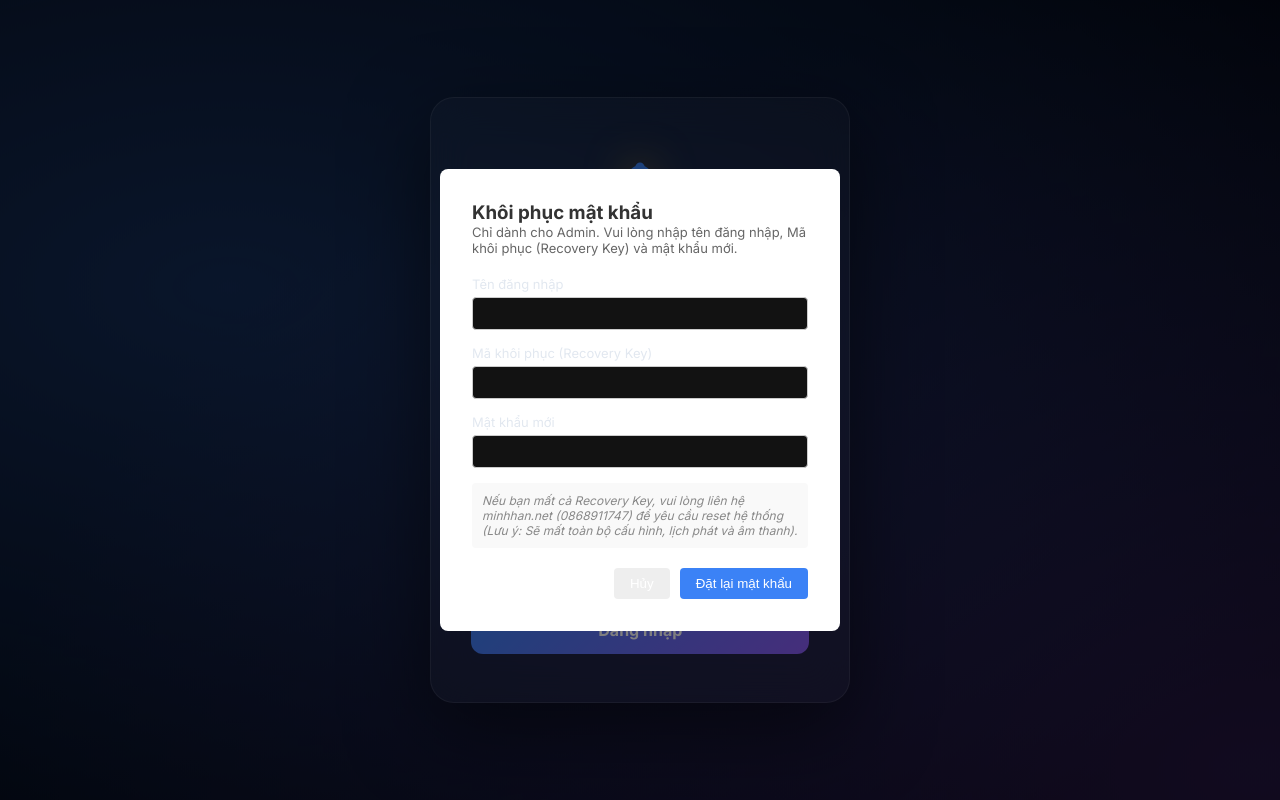
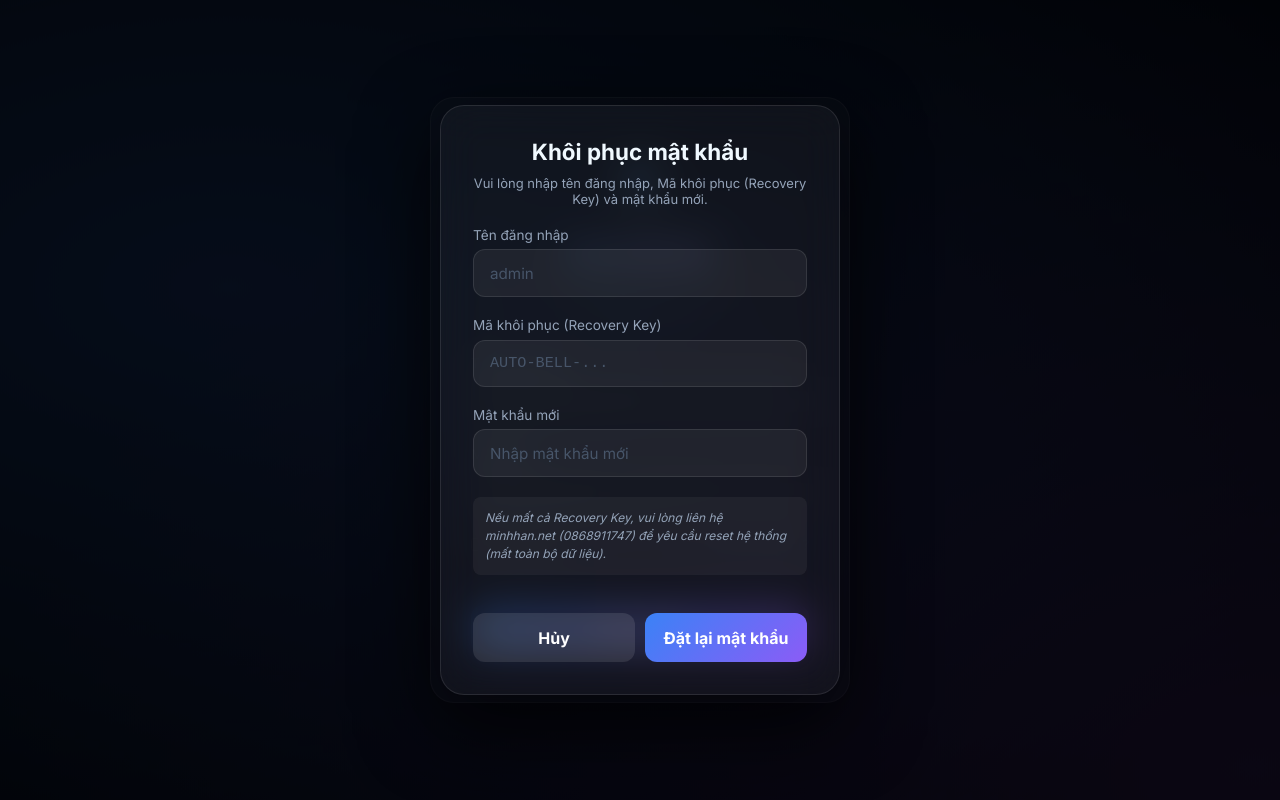
Before and after one commit to hanmn1k99/auto-bell-by-minhhan.net, a React (Vite) app in the folder frontend/: page /login in a window 1280 px wide. Both pictures are taken after a click on the link "Quên mật khẩu?". Built offline with nearby package versions, Linux system fonts and the light colour scheme; no server answers.

Commit message:
style: fix forgot password colors, single user form and translate roles

```diff
--- a/frontend/src/AdminPage.tsx
+++ b/frontend/src/AdminPage.tsx
@@ -42,6 +42,9 @@ export default function AdminPage() {
   const navigate = useNavigate();
   const [tab, setTab] = useState<'dashboard' | 'files' | 'playlists' | 'schedules' | 'bells' | 'devices' | 'settings' | 'users'>('dashboard');
   const [userRole, setUserRole] = useState<'ADMIN' | 'OPERATOR'>('OPERATOR');
+
+  const [showUserForm, setShowUserForm] = useState(false);
+  const [newUser, setNewUser] = useState({ username: '', password: '', role: 'OPERATOR' });
 
   // Data
   const [files, setFiles] = useState<AudioFile[]>([]);
@@ -1052,17 +1055,13 @@ export default function AdminPage() {
   }, [tab, userRole]);
 
   const Users = () => {
-    const createUser = async () => {
-      const username = await customPrompt('Nhập tên đăng nhập:');
-      if (!username) return;
-      const password = await customPrompt('Nhập mật khẩu cho người dùng này:');
-      if (!password) return;
-      const roleStr = await customPrompt('Nhập quyền (ADMIN hoặc OPERATOR):', 'OPERATOR');
-      const role = roleStr?.toUpperCase() === 'ADMIN' ? 'ADMIN' : 'OPERATOR';
-
+    const handleCreateUser = async (e: React.FormEvent) => {
+      e.preventDefault();
       try {
-        await api.post('/api/users', { username, password, role });
+        await api.post('/api/users', newUser);
         notify('Đã tạo tài khoản');
+        setShowUserForm(false);
+        setNewUser({ username: '', password: '', role: 'OPERATOR' });
         fetchUsers();
       } catch (err: any) {
         notify(err.response?.data?.error || 'Lỗi tạo tài khoản', 'err');
@@ -1093,7 +1092,8 @@ export default function AdminPage() {
 
     const changeRole = async (id: number, currentRole: string) => {
       const newRole = currentRole === 'ADMIN' ? 'OPERATOR' : 'ADMIN';
-      if (!(await customConfirm(`Đổi quyền người dùng này thành ${newRole}?`))) return;
+      const roleName = newRole === 'ADMIN' ? 'Quản trị viên' : 'Vận hành';
+      if (!(await customConfirm(`Đổi quyền người dùng này thành ${roleName}?`))) return;
       try {
         await api.put(`/api/users/${id}`, { role: newRole });
         notify('Đã đổi quyền');
@@ -1107,18 +1107,46 @@ export default function AdminPage() {
       <div className="card">
         <div style={{ display: 'flex', justifyContent: 'space-between', alignItems: 'center', marginBottom: '2rem' }}>
           <h2>Quản lý Tài khoản</h2>
-          <button className="btn btn-primary btn-sm" onClick={createUser}>{React.createElement('ion-icon', { name: 'add-outline' })} Tạo tài khoản</button>
+          <button className="btn btn-primary btn-sm" onClick={() => setShowUserForm(true)}>{React.createElement('ion-icon', { name: 'add-outline' })} Tạo tài khoản</button>
         </div>
+
+        {showUserForm && (
+          <div style={{ background: 'rgba(255,255,255,0.02)', border: '1px solid var(--border)', borderRadius: '12px', padding: '1.5rem', marginBottom: '2rem' }}>
+            <h3 style={{ marginTop: 0, marginBottom: '1.5rem' }}>Thêm tài khoản mới</h3>
+            <form onSubmit={handleCreateUser} style={{ display: 'flex', flexDirection: 'column', gap: '1rem' }}>
+              <div>
+                <label style={{ display: 'block', fontSize: '0.9rem', marginBottom: '0.5rem', color: 'var(--text-muted)' }}>Tên đăng nhập</label>
+                <input type="text" className="input" value={newUser.username} onChange={e => setNewUser({...newUser, username: e.target.value})} required />
+              </div>
+              <div>
+                <label style={{ display: 'block', fontSize: '0.9rem', marginBottom: '0.5rem', color: 'var(--text-muted)' }}>Mật khẩu</label>
+                <input type="password" className="input" value={newUser.password} onChange={e => setNewUser({...newUser, password: e.target.value})} required />
+              </div>
+              <div>
+                <label style={{ display: 'block', fontSize: '0.9rem', marginBottom: '0.5rem', color: 'var(--text-muted)' }}>Phân quyền</label>
+                <select className="input" value={newUser.role} onChange={e => setNewUser({...newUser, role: e.target.value})}>
+                  <option value="OPERATOR">Vận hành (Chỉ chỉnh nhạc)</option>
+                  <option value="ADMIN">Quản trị viên (Toàn quyền)</option>
+                </select>
+              </div>
+              <div style={{ display: 'flex', gap: '1rem', marginTop: '0.5rem' }}>
+                <button type="button" className="btn btn-outline" onClick={() => setShowUserForm(false)}>Hủy</button>
+                <button type="submit" className="btn btn-primary">Xác nhận tạo</button>
+              </div>
+            </form>
+          </div>
+        )}
+
         <div style={{ display: 'grid', gap: '1rem', gridTemplateColumns: 'repeat(auto-fill, minmax(300px, 1fr))' }}>
           {usersList.map(u => (
             <div key={u.id} style={{
               background: 'rgba(255,255,255,0.02)', border: '1px solid var(--border)', borderRadius: '12px', padding: '1.25rem',
               display: 'flex', flexDirection: 'column', gap: '0.75rem'
             }}>
-              <div style={{ display: 'flex', justifyContent: 'space-between' }}>
+              <div style={{ display: 'flex', justifyContent: 'space-between', alignItems: 'center' }}>
                 <strong style={{ fontSize: '1.1rem' }}>{u.username}</strong>
                 <span style={{ fontSize: '0.75rem', padding: '0.2rem 0.5rem', borderRadius: '4px', background: u.role === 'ADMIN' ? 'rgba(239,68,68,0.1)' : 'rgba(16,185,129,0.1)', color: u.role === 'ADMIN' ? '#ef4444' : '#10b981', fontWeight: 600 }}>
-                  {u.role}
+                  {u.role === 'ADMIN' ? 'Quản trị viên' : 'Vận hành'}
                 </span>
               </div>
               <div style={{ fontSize: '0.85rem', color: 'var(--text-muted)' }}>
--- a/frontend/src/LoginPage.tsx
+++ b/frontend/src/LoginPage.tsx
@@ -126,34 +126,35 @@ export default function LoginPage() {
       </div>
 
       {showForgot && (
-        <div style={{ position: 'fixed', inset: 0, background: 'rgba(0,0,0,0.5)', display: 'flex', alignItems: 'center', justifyContent: 'center', zIndex: 9999 }}>
-          <div style={{ background: '#fff', padding: '2rem', borderRadius: 8, width: '100%', maxWidth: 400 }}>
-            <h3 style={{ marginTop: 0, color: '#333' }}>Khôi phục mật khẩu</h3>
-            <p style={{ fontSize: 13, color: '#666', marginBottom: 20 }}>
-              Chỉ dành cho Admin. Vui lòng nhập tên đăng nhập, Mã khôi phục (Recovery Key) và mật khẩu mới.
+        <div style={{ position: 'fixed', inset: 0, background: 'rgba(0,0,0,0.7)', display: 'flex', alignItems: 'center', justifyContent: 'center', zIndex: 9999 }}>
+          <div className="login-card" style={{ maxWidth: 400, margin: '0 20px', padding: '2rem' }}>
+            <h3 style={{ marginTop: 0, color: '#f0f9ff', fontSize: '1.4rem', marginBottom: 10 }}>Khôi phục mật khẩu</h3>
+            <p style={{ fontSize: 13, color: '#94a3b8', marginBottom: 20 }}>
+              Vui lòng nhập tên đăng nhập, Mã khôi phục (Recovery Key) và mật khẩu mới.
             </p>
-            <form onSubmit={handleForgotSubmit}>
-              <div style={{ marginBottom: 15 }}>
-                <label style={{ display: 'block', fontSize: 13, marginBottom: 5 }}>Tên đăng nhập</label>
-                <input type="text" value={username} onChange={e => setUsername(e.target.value)} required style={{ width: '100%', padding: 8, border: '1px solid #ccc', borderRadius: 4, boxSizing: 'border-box' }} />
+            <form onSubmit={handleForgotSubmit} className="login-form">
+              <div className="login-field">
+                <label>Tên đăng nhập</label>
+                <input type="text" value={username} onChange={e => setUsername(e.target.value)} required placeholder="admin" />
               </div>
-              <div style={{ marginBottom: 15 }}>
-                <label style={{ display: 'block', fontSize: 13, marginBottom: 5 }}>Mã khôi phục (Recovery Key)</label>
-                <input type="text" value={recoveryKey} onChange={e => setRecoveryKey(e.target.value)} required style={{ width: '100%', padding: 8, border: '1px solid #ccc', borderRadius: 4, boxSizing: 'border-box', fontFamily: 'monospace' }} />
+              <div className="login-field">
+                <label>Mã khôi phục (Recovery Key)</label>
+                <input type="text" value={recoveryKey} onChange={e => setRecoveryKey(e.target.value)} required style={{ fontFamily: 'monospace' }} placeholder="AUTO-BELL-..." />
               </div>
-              <div style={{ marginBottom: 15 }}>
-                <label style={{ display: 'block', fontSize: 13, marginBottom: 5 }}>Mật khẩu mới</label>
-                <input type="password" value={newPassword} onChange={e => setNewPassword(e.target.value)} required style={{ width: '100%', padding: 8, border: '1px solid #ccc', borderRadius: 4, boxSizing: 'border-box' }} />
-              </div>
-              {forgotMsg && <div style={{ fontSize: 13, color: forgotMsg.includes('thành công') ? 'green' : 'red', marginBottom: 10 }}>{forgotMsg}</div>}
-
-              <div style={{ fontSize: 12, color: '#888', marginBottom: 20, fontStyle: 'italic', background: '#f9f9f9', padding: 10, borderRadius: 4 }}>
-                Nếu bạn mất cả Recovery Key, vui lòng liên hệ minhhan.net (0868911747) để yêu cầu reset hệ thống (Lưu ý: Sẽ mất toàn bộ cấu hình, lịch phát và âm thanh).
+              <div className="login-field">
+                <label>Mật khẩu mới</label>
+                <input type="password" value={newPassword} onChange={e => setNewPassword(e.target.value)} required placeholder="Nhập mật khẩu mới" />
               </div>
 
-              <div style={{ display: 'flex', gap: 10, justifyContent: 'flex-end' }}>
-                <button type="button" onClick={() => setShowForgot(false)} style={{ padding: '8px 16px', background: '#eee', border: 'none', borderRadius: 4, cursor: 'pointer' }}>Hủy</button>
-                <button type="submit" disabled={loading} style={{ padding: '8px 16px', background: 'var(--accent)', color: '#fff', border: 'none', borderRadius: 4, cursor: 'pointer' }}>
+              {forgotMsg && <div style={{ fontSize: 13, color: forgotMsg.includes('thành công') ? '#10b981' : '#fca5a5', padding: '8px 12px', background: forgotMsg.includes('thành công') ? 'rgba(16,185,129,0.1)' : 'rgba(239,68,68,0.1)', borderRadius: 8, textAlign: 'left' }}>{forgotMsg}</div>}
+
+              <div style={{ fontSize: 12, color: '#94a3b8', fontStyle: 'italic', background: 'rgba(255,255,255,0.05)', padding: 12, borderRadius: 8, textAlign: 'left', lineHeight: 1.5 }}>
+                Nếu mất cả Recovery Key, vui lòng liên hệ minhhan.net (0868911747) để yêu cầu reset hệ thống (mất toàn bộ dữ liệu).
+              </div>
+
+              <div style={{ display: 'flex', gap: 10, marginTop: 10 }}>
+                <button type="button" className="login-btn" onClick={() => setShowForgot(false)} style={{ flex: 1, background: 'rgba(255,255,255,0.1)' }}>Hủy</button>
+                <button type="submit" className="login-btn" disabled={loading} style={{ flex: 1 }}>
                   {loading ? 'Đang xử lý...' : 'Đặt lại mật khẩu'}
                 </button>
               </div>
```
